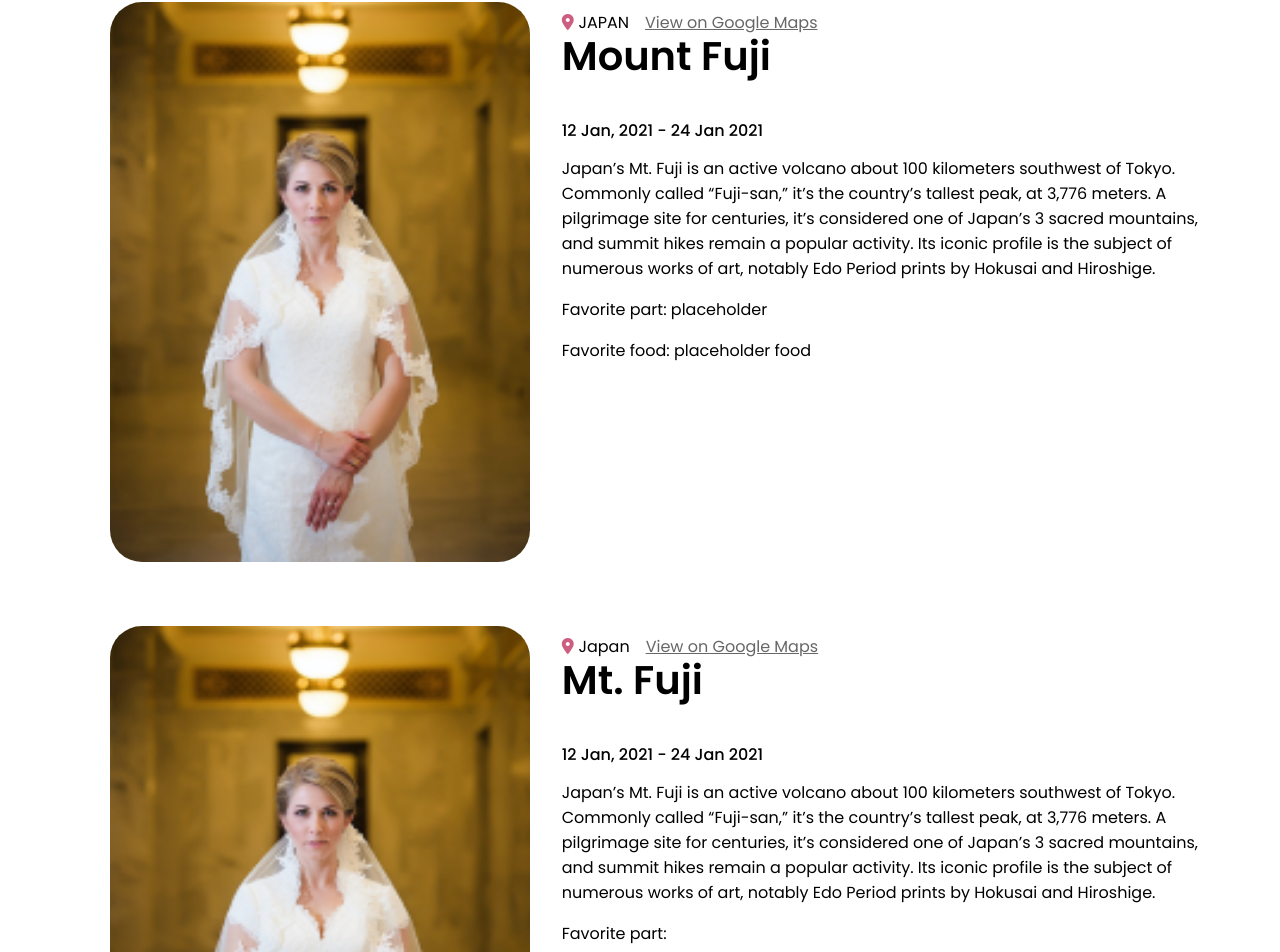
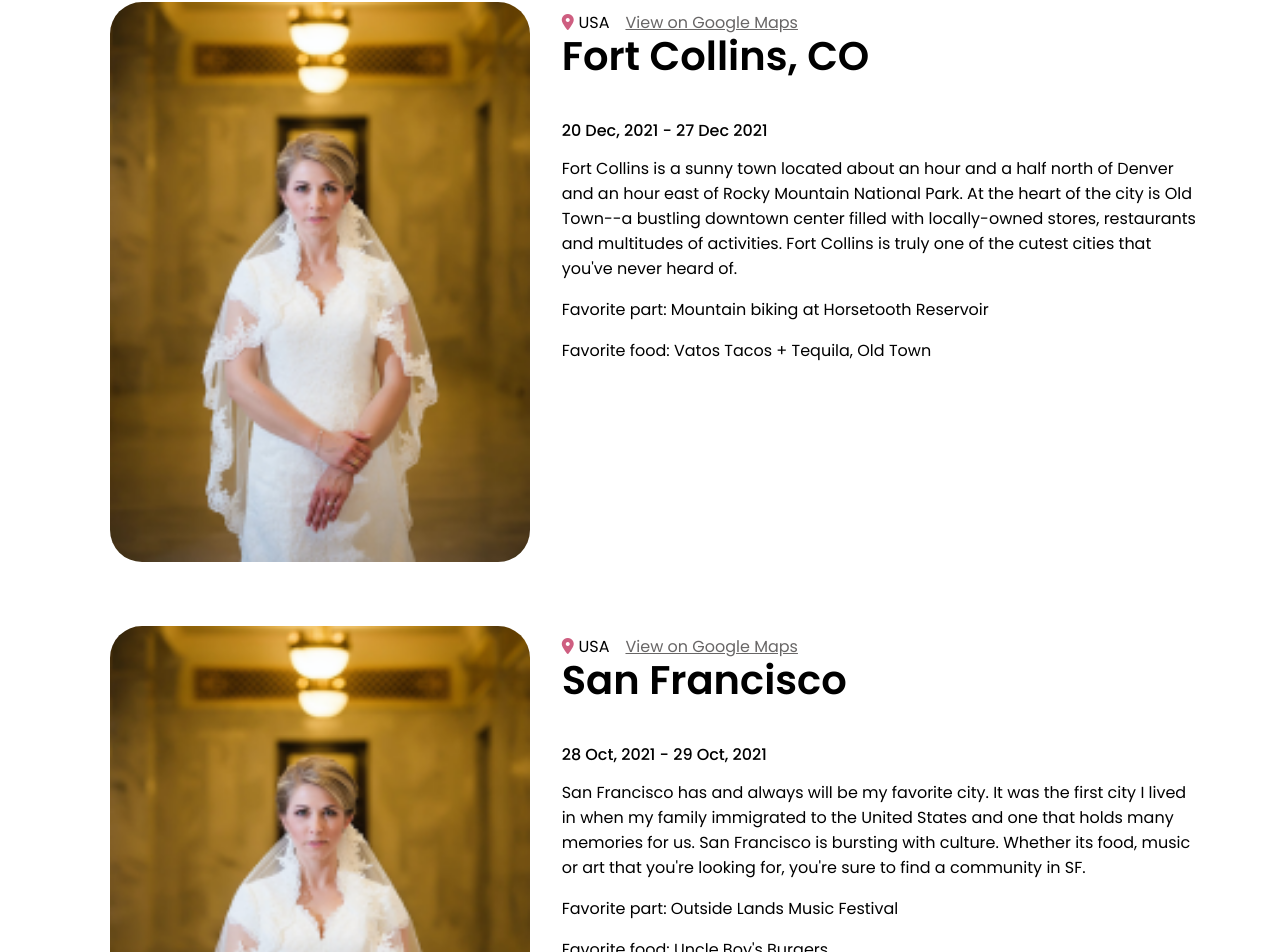
Before and after one commit to maryferrer/travel-journal, a React (Create React App) app: page / in a window 1280 px wide. Shown: the part 180-1132 px from the top of the page. Built offline with nearby package versions, Linux system fonts and the light colour scheme.

Commit message:
update Data.js with travel details

```diff
--- a/src/Data.js
+++ b/src/Data.js
@@ -2,34 +2,38 @@ const array = [
     {
         id: 1,
         img: "/wedding-photography.png",
-        alt: "wedding",
-        country: "JAPAN",
-        maps: "https://goo.gl/maps/TXoa9fNLnYEFkAco9",
-        location: "Mount Fuji",
-        date: "12 Jan, 2021 - 24 Jan 2021",
-        description: "Japan’s Mt. Fuji is an active volcano about 100 kilometers southwest of Tokyo. Commonly called “Fuji-san,” it’s the country’s tallest peak, at 3,776 meters. A pilgrimage site for centuries, it’s considered one of Japan’s 3 sacred mountains, and summit hikes remain a popular activity. Its iconic profile is the subject of numerous works of art, notably Edo Period prints by Hokusai and Hiroshige.",
-        favePart: "placeholder",
-        faveFood: "placeholder food"
+        alt: "Fort Collins",
+        country: "USA",
+        maps: "https://goo.gl/maps/U2SPLyBHiX86rERQ6",
+        location: "Fort Collins, CO",
+        date: "20 Dec, 2021 - 27 Dec 2021",
+        description: "Fort Collins is a sunny town located about an hour and a half north of Denver and an hour east of Rocky Mountain National Park. At the heart of the city is Old Town--a bustling downtown center filled with locally-owned stores, restaurants and multitudes of activities. Fort Collins is truly one of the cutest cities that you've never heard of.",
+        favePart: "Mountain biking at Horsetooth Reservoir",
+        faveFood: "Vatos Tacos + Tequila, Old Town"
     },
     {
         id: 2,
         img: "/wedding-photography.png",
-        alt: "wedding",
-        country: "Japan",
+        alt: "San Francisco",
+        country: "USA",
         maps: "https://goo.gl/maps/TXoa9fNLnYEFkAco9",
-        location: "Mt. Fuji",
-        date: "12 Jan, 2021 - 24 Jan 2021",
-        description: "Japan’s Mt. Fuji is an active volcano about 100 kilometers southwest of Tokyo. Commonly called “Fuji-san,” it’s the country’s tallest peak, at 3,776 meters. A pilgrimage site for centuries, it’s considered one of Japan’s 3 sacred mountains, and summit hikes remain a popular activity. Its iconic profile is the subject of numerous works of art, notably Edo Period prints by Hokusai and Hiroshige."
+        location: "San Francisco",
+        date: "28 Oct, 2021 - 29 Oct, 2021",
+        description: "San Francisco has and always will be my favorite city. It was the first city I lived in when my family immigrated to the United States and one that holds many memories for us. San Francisco is bursting with culture. Whether its food, music or art that you're looking for, you're sure to find a community in SF.",
+        favePart: "Outside Lands Music Festival",
+        faveFood: "Uncle Boy's Burgers"
     },
     {
         id: 3,
         img: "/wedding-photography.png",
         alt: "wedding",
-        country: "Japan",
+        country: "USA",
         maps: "https://goo.gl/maps/TXoa9fNLnYEFkAco9",
-        location: "Mt. Fuji",
-        date: "12 Jan, 2021 - 24 Jan 2021",
-        description: "Japan’s Mt. Fuji is an active volcano about 100 kilometers southwest of Tokyo. Commonly called “Fuji-san,” it’s the country’s tallest peak, at 3,776 meters. A pilgrimage site for centuries, it’s considered one of Japan’s 3 sacred mountains, and summit hikes remain a popular activity. Its iconic profile is the subject of numerous works of art, notably Edo Period prints by Hokusai and Hiroshige."
+        location: "Yosemite National Park",
+        date: "20 Dec, 2021 - 27 Dec 2021",
+        description: "Have you ever visited a place and felt like you could stay forever? As if being in that place completes you and once you leave, a little piece of you will always linger there? That's how I feel about Yosemite National Park. I've visited countless times with family, friends, partners and every time the experience leaves me wondering if I should leave all my wordly posessions and responsibilities behind to stay within the comfort of that magical valley. This time around, I went with a mission. This time around I was one of the lucky few to score a Half Dome permit. This time around I would summit that iconic slab of rock.",
+        favePart: "Hiking Half Dome",
+        faveFood: "Dengnan's Deli"
     }
 ]
 
```
